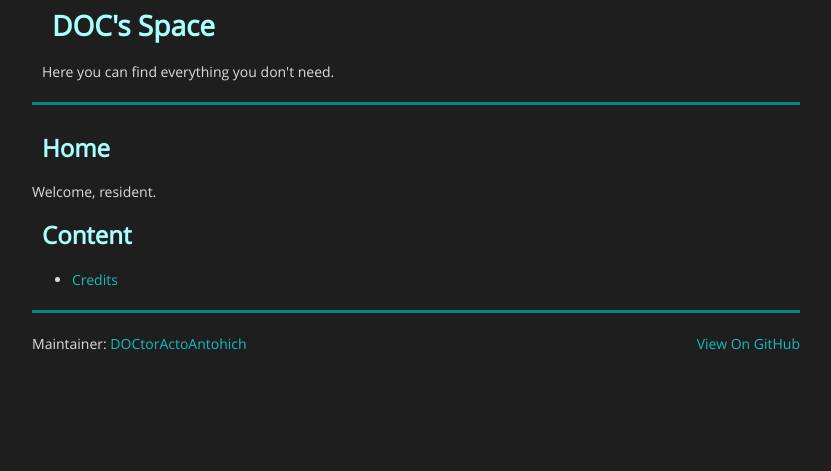
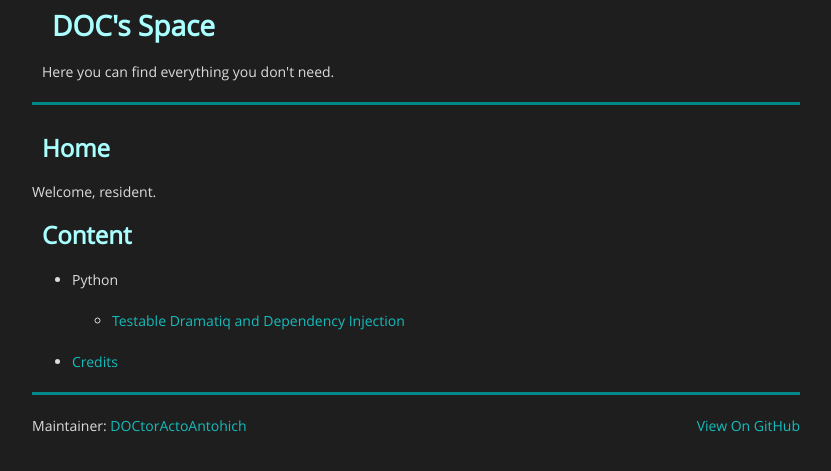
Before and after one commit to DOCtorActoAntohich/doctoractoantohich.github.io, a Jekyll site: the page built from index.md, in a window 1280 px wide. Shown: the top 471 px of the page, without its empty margins (224-1055 px from the left). Built offline with Jekyll 4.4.1, drawn with Linux system fonts in a browser that asks for light colours.

Commit message:
update navigation
i really need to automate this

```diff
--- a/_includes/navigation.html
+++ b/_includes/navigation.html
@@ -1,4 +1 @@
-<h2>Content</h2>
-<ul>
-    <li><a href="content/credits">Credits</a></li>
-</ul>
+<h2>Content</h2><ul><li><p>Python</p><ul><li><a href="content/python/dramatiq-dependency-injection">Testable Dramatiq and Dependency Injection</a></li></ul></li><li><a href="content/credits">Credits</a></li></ul>
--- a/generate_navigation.py
+++ b/generate_navigation.py
@@ -1,5 +1,4 @@
 from pathlib import Path
-from typing import Iterator, TypeAlias
 
 CONTENT_PATH = Path("content")
 
```
